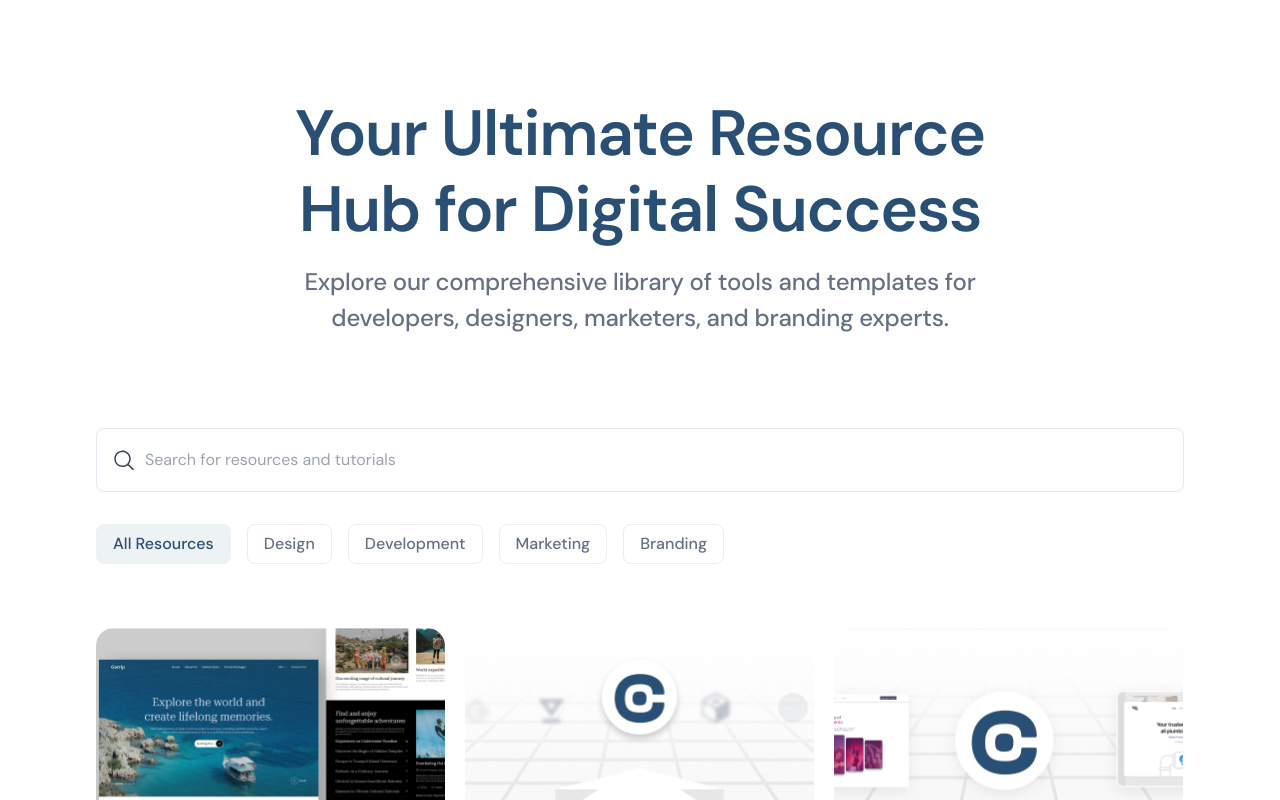
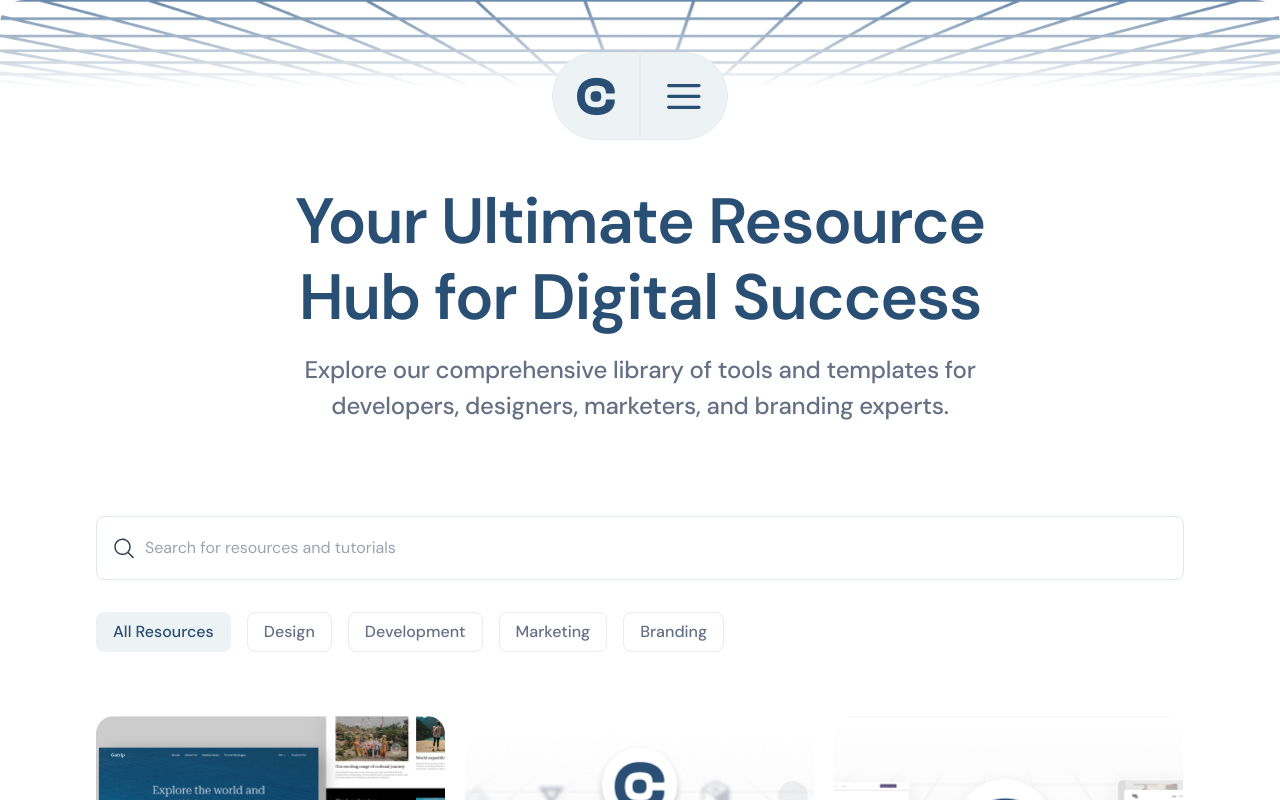
Before and after one commit to idiglove/opencore-assessment, a Next.js app: page / in a window 1280 px wide. Shown: the top 800 px of the page. Built offline with nearby package versions, Linux system fonts and the light colour scheme.

Commit message:
sticky navbar

```diff
--- a/src/app/page.tsx
+++ b/src/app/page.tsx
@@ -1,13 +1,17 @@
 import Banner from "@/components/organisms/Banner";
 import Footer from "@/components/organisms/Footer";
 import Hero from "@/components/organisms/Hero";
-import ImageGrid from "@/components/organisms/ImageGrid";
+import Navbar from "@/components/organisms/Navbar";
 import ResourcesGrid from "@/components/organisms/ResourcesGrid";
-import SearchBarWithFilters from "@/components/organisms/SearchBarWithFilters";
 
 export default function Home() {
   return (
-    <>
+    <div
+      className={`before:content-[''] before:bg-grid-top before:absolute before:w-screen
+        before:h-[100px] before:top-0 before:left-0 before:rounded-[24px] before:bg-no-repeat
+        before:bg-[size:100%_100%]`}
+    >
+      <Navbar />
       <main className="flex flex-col p-24">
         <Hero className="mb-23" />
         <ResourcesGrid className="mb-[127px]" />
@@ -16,6 +20,6 @@ export default function Home() {
       <footer>
         <Footer />
       </footer>
-    </>
+    </div>
   );
 }
--- /dev/null
+++ b/src/assets/MenuIcon.tsx
@@ -0,0 +1,25 @@
+const MenuIcon = (props?: Props) => {
+  return (
+    <svg
+      width="42"
+      height="37"
+      viewBox="0 0 42 37"
+      fill="none"
+      xmlns="http://www.w3.org/2000/svg"
+      {...props}
+    >
+      <path
+        fillRule="evenodd"
+        clipRule="evenodd"
+        d="M37.5816 18.4632C37.5816 18.033 37.4108 17.6205 37.1066 17.3164C36.8025 17.0122 36.39 16.8414 35.9598 16.8414H5.68602C5.25589 16.8414 4.84337 17.0122 4.53923 17.3164C4.23508 17.6205 4.06421 18.033 4.06421 18.4632C4.06421 18.8933 4.23508 19.3058 4.53923 19.61C4.84337 19.9141 5.25589 20.085 5.68602 20.085H35.9598C36.39 20.085 36.8025 19.9141 37.1066 19.61C37.4108 19.3058 37.5816 18.8933 37.5816 18.4632ZM37.5816 7.65111C37.5816 7.22098 37.4108 6.80846 37.1066 6.50431C36.8025 6.20017 36.39 6.0293 35.9598 6.0293H5.68602C5.25589 6.0293 4.84337 6.20017 4.53923 6.50431C4.23508 6.80846 4.06421 7.22098 4.06421 7.65111C4.06421 8.08124 4.23508 8.49375 4.53923 8.7979C4.84337 9.10205 5.25589 9.27292 5.68602 9.27292H35.9598C36.39 9.27292 36.8025 9.10205 37.1066 8.7979C37.4108 8.49375 37.5816 8.08124 37.5816 7.65111ZM37.5816 29.2753C37.5816 28.8451 37.4108 28.4326 37.1066 28.1285C36.8025 27.8243 36.39 27.6534 35.9598 27.6534H5.68602C5.25589 27.6534 4.84337 27.8243 4.53923 28.1285C4.23508 28.4326 4.06421 28.8451 4.06421 29.2753C4.06421 29.7054 4.23508 30.1179 4.53923 30.422C4.84337 30.7262 5.25589 30.8971 5.68602 30.8971H35.9598C36.39 30.8971 36.8025 30.7262 37.1066 30.422C37.4108 30.1179 37.5816 29.7054 37.5816 29.2753Z"
+        fill="#294F74"
+      />
+    </svg>
+  );
+};
+
+type Props = {
+  className?: string;
+};
+
+export default MenuIcon;
--- /dev/null
+++ b/src/components/organisms/Navbar/index.tsx
@@ -0,0 +1,32 @@
+import Image from "next/image";
+import { Button } from "@/components/atoms/Button";
+import MenuIcon from "@/assets/MenuIcon";
+
+const Navbar = () => {
+  return (
+    <div
+      className={`sticky left-[50%] translate-x-[-50%] top-[52px] mx-auto
+        z-50 w-[176px] h-[88px]`}
+    >
+      <Button
+        className={`border rounded-tl-full rounded-bl-full border-border-2 rounded-tr-none rounded-br-none
+            w-[50%] px-[22px] py-[25px] h-full absolute top-0 left-0 hover:bg-opacity-100 `}
+      >
+        <Image
+          src="/assets/resources/OcSmallLogo.png"
+          alt="Logo"
+          width={38}
+          height={38}
+        />
+      </Button>
+      <Button
+        className={`border rounded-tr-full rounded-br-full border-border-2 rounded-tl-none rounded-bl-none
+            w-[50%] px-[22px] py-[25px] h-full absolute top-0 right-0 hover:bg-opacity-100`}
+      >
+        <MenuIcon />
+      </Button>
+    </div>
+  );
+};
+
+export default Navbar;
--- a/tailwind.config.ts
+++ b/tailwind.config.ts
@@ -20,6 +20,7 @@ const config = {
     extend: {
       colors: {
         border: "#EAECF0",
+        border2: "#D0D5DD",
         dark: "#1D2939",
         light: "#475467",
         input: "hsl(var(--input))",
```
Also changed, not shown: public/assets/resources/OcSmallLogo.png (added).
